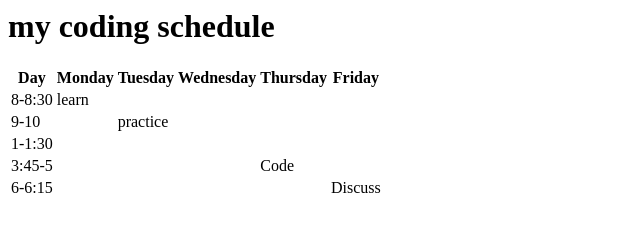
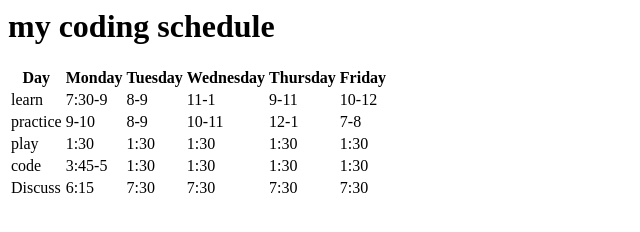
Before and after one commit to binalkaseem/my-schedule, a plain HTML site: page index.html in a window 1280 px wide. Shown: the whole page, without its empty margins (0-640 px from the left). Drawn offline with Linux system fonts and the light colour scheme.

Commit message:
auto publish 1654695360398

```diff
--- a/index.html
+++ b/index.html
@@ -9,43 +9,43 @@
     <th>Friday</th>
   </tr>
   <tr>
-    <td>8-8:30</td>
     <td class = "salected"> learn</td>
-    <td></td>
-    <td></td>
-    <td></td>
-    <td></td>
+    <td>7:30-9</td>
+    <td>8-9</td>
+    <td>11-1</td>
+    <td>9-11</td>
+    <td>10-12</td>
   </tr>
   <tr>
+    <td class = "selected">practice</td>
     <td>9-10</td>
-    <td></td>
-    <td class = "selected">practice</td>
-    <td></td>
-    <td></td>
-    <td></td>
+    <td>8-9</td>
+    <td>10-11</td>
+    <td>12-1</td>
+    <td>7-8</td>
   </tr>
   <tr>
-    <td>1-1:30</td>
-    <td></td>
-    <td></td>
-    <td class = "selected"ply</td>
-    <td></td>
-    <td></td>
+  <td class = "selected">play</td>
+    <td>1:30</td>
+    <td>1:30</td>
+    <td>1:30</td>
+    <td>1:30</td>
+    <td>1:30</td>
   </tr>
   <tr>
+    <td class = "selected">code</td>
     <td>3:45-5</td>
-    <td></td>
-    <td></td>
-    <td></td>
-    <td class = "selected">Code</td>
-    <td></td>
+    <td>1:30</td>
+    <td>1:30</td>
+    <td>1:30</td>
+    <td>1:30</td>
   </tr>
   <tr>
-    <td>6-6:15</td>
-    <td></td>
-    <td></td>
-    <td></td>
-    <td></td>
     <td class = "selected">Discuss</td>
+    <td>6:15</td>
+    <td>7:30</td>
+    <td>7:30</td>
+    <td>7:30</td>
+    <td>7:30</td>
   </tr>
   </table>
```
